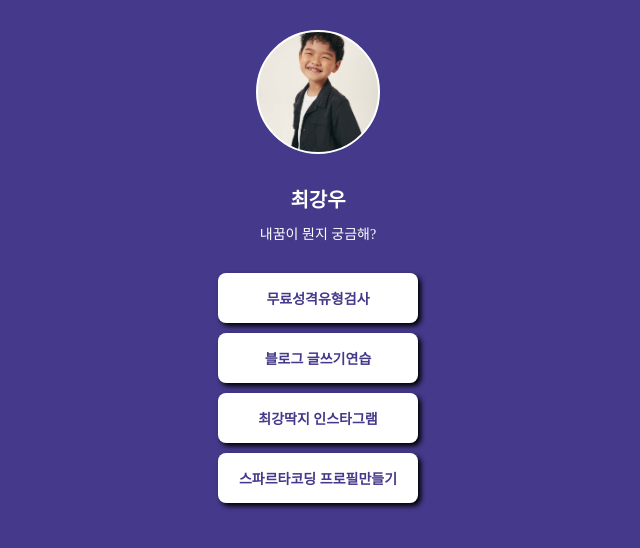
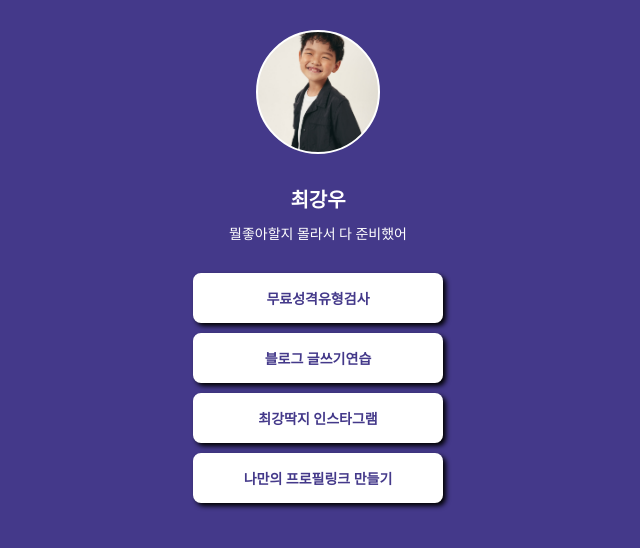
Before and after one commit to bettermi882/mylink, a plain HTML site: page index.html in a window 1280 px wide. Shown: the whole page, without its empty margins (322-962 px from the left). Drawn offline with Linux system fonts and the light colour scheme; a web font is replaced by a local one.

Commit message:
Update index.html

```diff
--- a/index.html
+++ b/index.html
@@ -54,7 +54,7 @@
             align-items: center;
         }
         .wrap > a {
-            width: 200px;
+            width: 250px;
             height: 50px;
 
             background-color: white;
@@ -87,11 +87,11 @@
     <div class="wrap">
          <div class="profile"></div>
         <h1 class="main">최강우</h1>
-        <p class="sub">내꿈이 뭔지 궁금해?</p>
+        <p class="sub">뭘좋아할지 몰라서 다 준비했어</p>
         <a target="_blank" href="https://www.16personalities.com/ko/%EB%AC%B4%EB%A3%8C-%EC%84%B1%EA%B2%A9-%EC%9C%A0%ED%98%95-%EA%B2%80%EC%82%AC">무료성격유형검사</a>
         <a target="_blank" href="https://blog.naver.com/tlsrlgkssk">블로그 글쓰기연습</a>
         <a target="_blank" href="https://instagram.com/nurse._.yum?igshid=YmMyMTA2M2Y=">최강딱지 인스타그램</a>
-        <a target="-blank" href="https://spartacodingclub.kr/?f_name=%EA%B9%80%EC%9C%A4%EB%AF%B8&f_uid=62d0ca3a1f079ddc415505a4">스파르타코딩 프로필만들기</a>
+        <a target="-blank" href="https://sparta-profile.oopy.io/">나만의 프로필링크 만들기</a>
     </div>
 
 </body>
```
